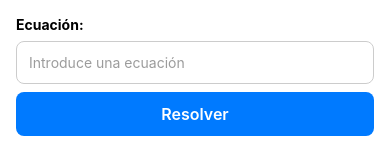
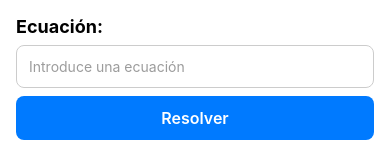
Before and after one commit to D4T4-DEV/MathRessolver, a React Native app: screen / in a window 390 px wide. Shown: the top 160 px of the page. Built offline with nearby package versions, Linux system fonts and the light colour scheme.

Commit message:
Mejoras para notch y estilos

```diff
--- a/app/_layout.tsx
+++ b/app/_layout.tsx
@@ -16,7 +16,11 @@ const RootLayout = () => {
                 options={{
                     title: '',
                     headerRight: () => (
-                        <HistoryButton onPress={() => { router.replace('/history') }} sizeIcon={30} />
+                        <HistoryButton
+                            onPress={() => {
+                                router.replace('/history')
+                            }}
+                        />
                     )
                 }}
             />
--- a/src/features/algebra/application/ui/molecules/EquationInput.tsx
+++ b/src/features/algebra/application/ui/molecules/EquationInput.tsx
@@ -21,7 +21,7 @@ interface EquationInputProps {
 export const EquationInput = ({ value, onChange }: EquationInputProps) => (
     <View>
         {/* Etiqueta del campo */}
-        <Text style={{ fontWeight: 'bold' }}>Ecuación:</Text>
+        <Text style={{ fontWeight: 'bold', fontSize: 18 }}>Ecuación:</Text>
 
         {/* Campo de entrada de texto */}
         <InputField value={value} onChange={onChange} />
--- a/src/features/algebra/application/ui/templates/HistoryTemplate.tsx
+++ b/src/features/algebra/application/ui/templates/HistoryTemplate.tsx
@@ -148,10 +148,10 @@ const styles = StyleSheet.create({
         backgroundColor: '#ffff'
     },
     actionsContainer: {
-        backgroundColor: 'red',
         flexDirection: 'row',
         justifyContent: 'space-between',
         paddingTop: 12,
         marginBottom: 8,
+        marginTop: 42,
     },
 });
```
